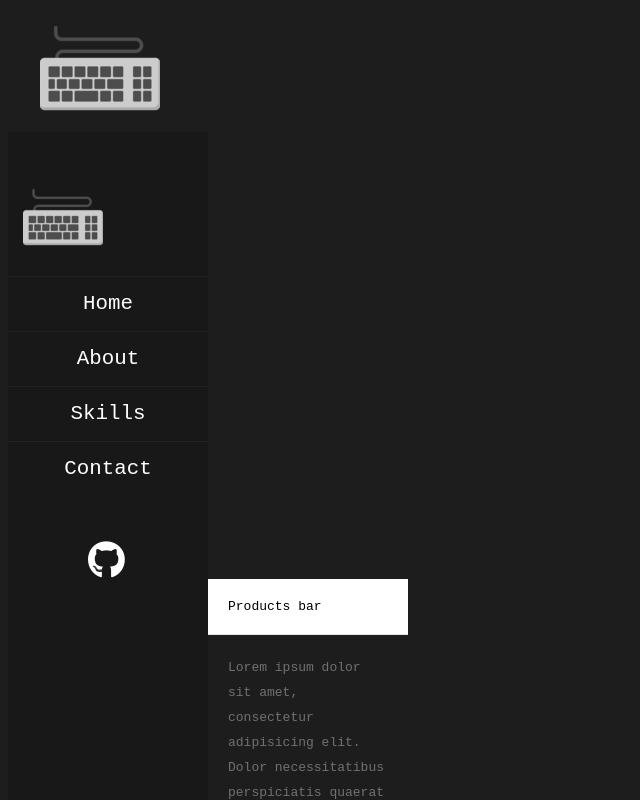
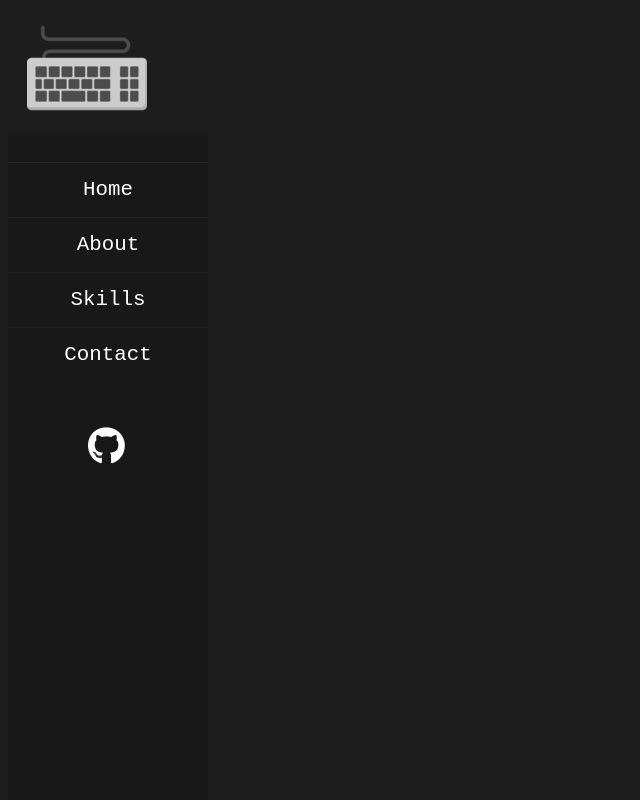
Before and after one commit to MojabSWE/CIS201, a plain HTML site: page Project/www/menu.html in a window 1280 px wide. Shown: the whole page, without its empty margins (0-640 px from the left). Drawn offline with Linux system fonts and the light colour scheme.

Commit message:
conflict resolved

```diff
--- a/Project/src/css/barStyle.css
+++ b/Project/src/css/barStyle.css
@@ -83,7 +83,25 @@ ul{
     border-top-left-radius: 5px;
     border-top-right-radius: 5px;
   }
-.wrapper .main_content{
+
+
+.img{
+    display: block;
+    margin-left: auto;
+    margin-right: auto;
+    width: 97%;
+
+}
+
+.social{
+margin: auto;
+padding: auto;
+width: 20%;
+
+}
+
+
+/* .wrapper .main_content{
    width: 100%;
    margin-left: 200px;
 }
@@ -103,19 +121,4 @@ ul{
 
 .wrapper .main_content .info{
     margin-bottom: 20px;
-}
-
-.img{
-    display: block;
-    margin-left: auto;
-    margin-right: auto;
-    width: 95%;
-
-}
-
-.social{
-margin: auto;
-padding: auto;
-width: 20%;
-
-}
+}*/
--- a/Project/www/menu.html
+++ b/Project/www/menu.html
@@ -19,8 +19,6 @@
       <div class="sidebar">
 
          <ul>
-            <a href="menu.html"><img src="../src/imgs/keyboard (2).png" alt="Keyboard icon" style="margin: 15px; width: 80px;"></a>
-
             <div id="nav">
                 <ul>
                     <li><a href="menu.html">Home</a></li>
@@ -42,12 +40,7 @@
             <a href="#"><i class="fab fa-instagram"></i></a>
         </div>
       </div>
-      <div class="main_content">
-          <div class="header"> Products bar</div>
-          <div class="info">
-              <div>Lorem ipsum dolor sit amet, consectetur adipisicing elit. Dolor necessitatibus perspiciatis quaerat praesentium sint similique, tenetur pariatur vel et consequuntur!</div>
-          </div>
-      </div>
+
   </div>
 </ul>
 
@@ -58,5 +51,13 @@
     <li><a href="contact.html"><i class="fas fa-user"></i>Contact</a></li>
 
  </ul>-->
+
+<!--DONT FORGET ABOUT IT!!!-->
+ <!--<div class="main_content">
+    <div class="header"> Products bar</div>
+    <div class="info">
+        <div>Lorem ipsum dolor sit amet, consectetur adipisicing elit. Dolor necessitatibus perspiciatis quaerat praesentium sint similique, tenetur pariatur vel et consequuntur!</div>
+    </div>-->
+</div>
 </body>
 </html>
```
